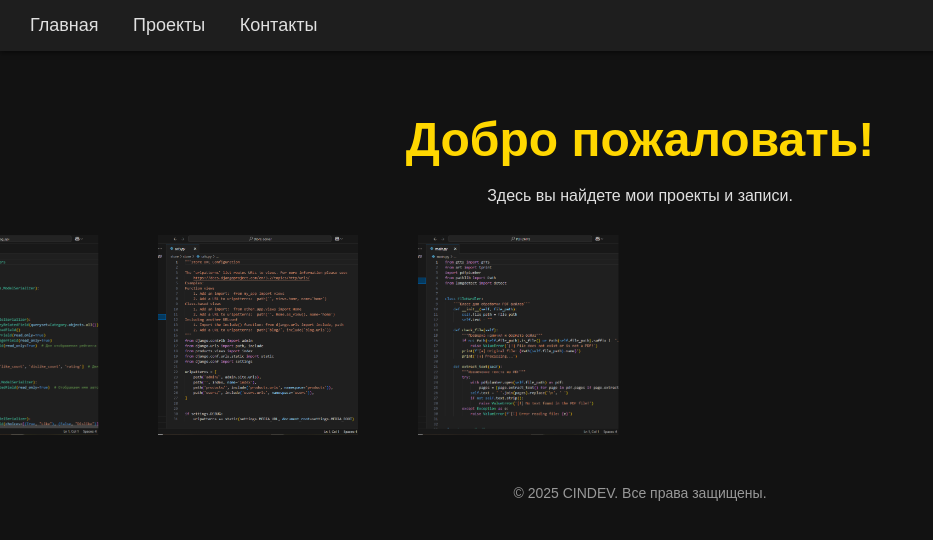
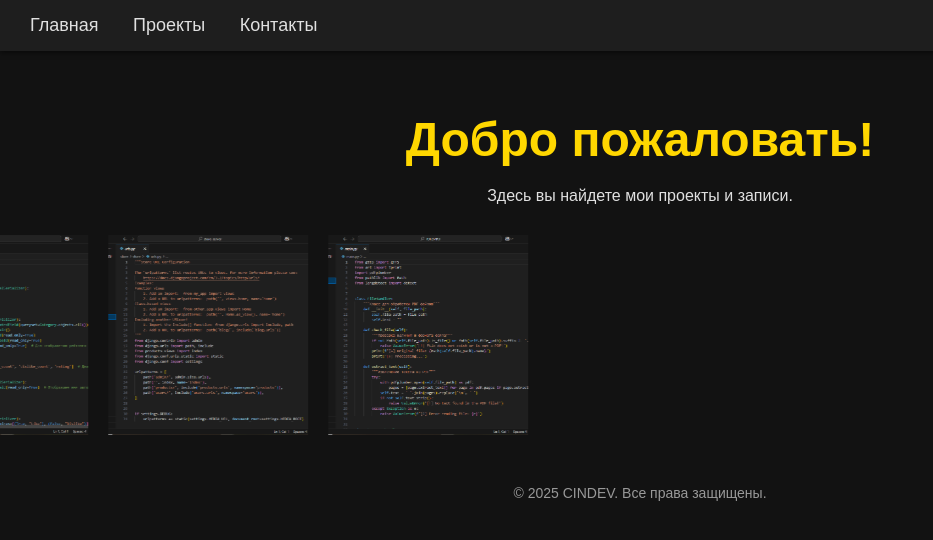
Before and after one commit to Cinzanos/cinzanos.github.io, a Jekyll site: the page built from index.html, in a window 1280 px wide. Shown: the top 540 px of the page, without its empty margins (0-933 px from the left). Built offline with Jekyll 4.4.1, drawn with Linux system fonts in a browser that asks for light colours.

Commit message:
Вернул изменения анимации

```diff
--- a/assets/css/styles.css
+++ b/assets/css/styles.css
@@ -96,7 +96,7 @@
   animation: fadeIn 1s ease-out;
 }
 
-/* Анимация для движения картинок по кругу */
+/* Анимация для прокрутки изображений слева направо */
 .project-carousel {
   display: flex;
   overflow: hidden;
@@ -106,6 +106,7 @@
 
 .project-carousel-inner {
   display: flex;
+  animation: scrollLeftToRight 30s linear infinite;
 }
 
 .project-carousel img {
@@ -113,10 +114,9 @@
   height: 200px;
   object-fit: cover;
   margin-right: 20px;
-  animation: scrollLeftToRight 10s linear infinite; /* Ускорили движение */
 }
 
-/* Анимация для движения изображений слева направо */
+/* Анимация для движения изображений */
 @keyframes scrollLeftToRight {
   0% {
     transform: translateX(0);
@@ -125,16 +125,3 @@
     transform: translateX(-100%);
   }
 }
-
-/* Задержка для каждого изображения */
-.project-carousel img:nth-child(1) {
-  animation-delay: 0s;
-}
-
-.project-carousel img:nth-child(2) {
-  animation-delay: 2s; /* Задержка для второго изображения */
-}
-
-.project-carousel img:nth-child(3) {
-  animation-delay: 4s; /* Задержка для третьего изображения */
-}
```
